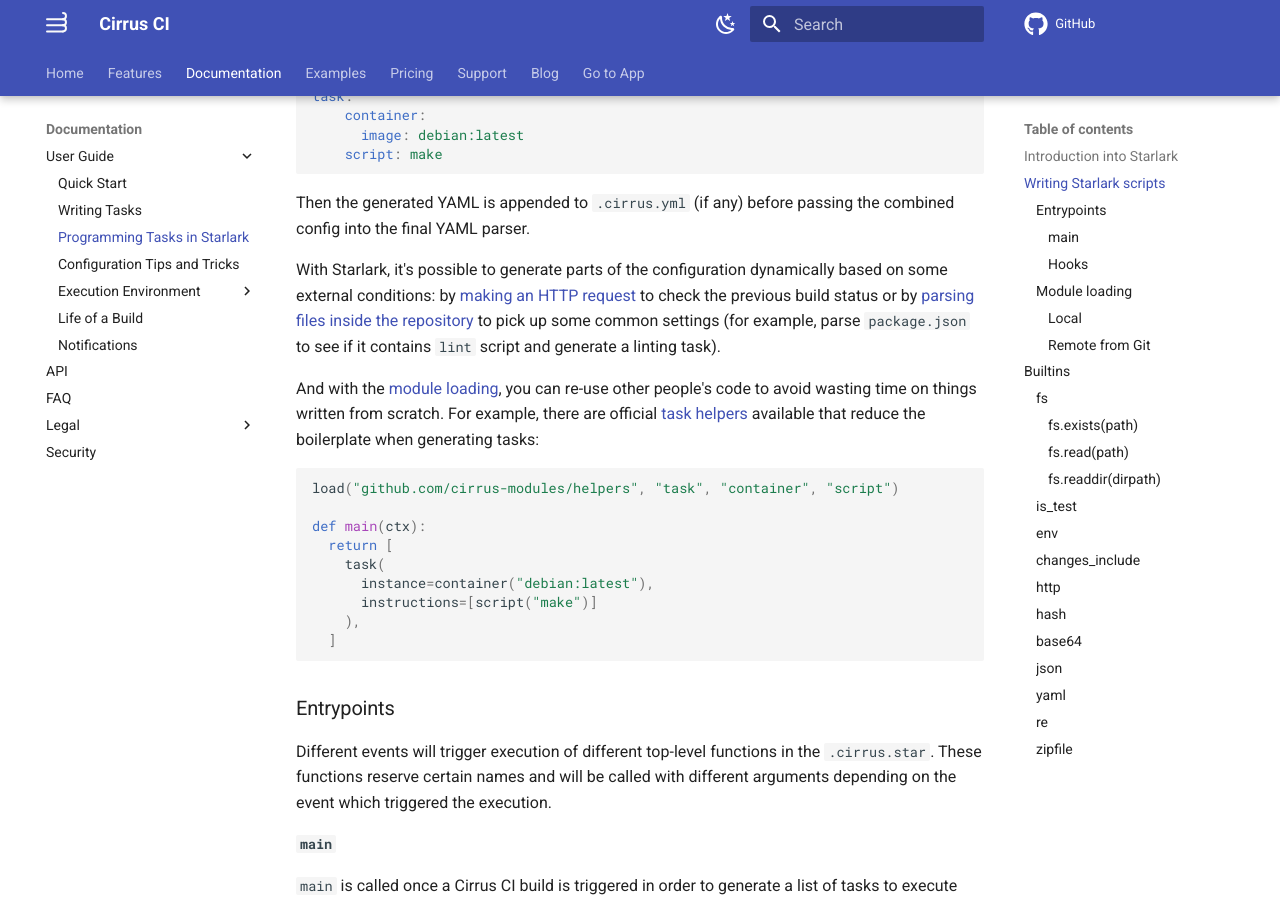
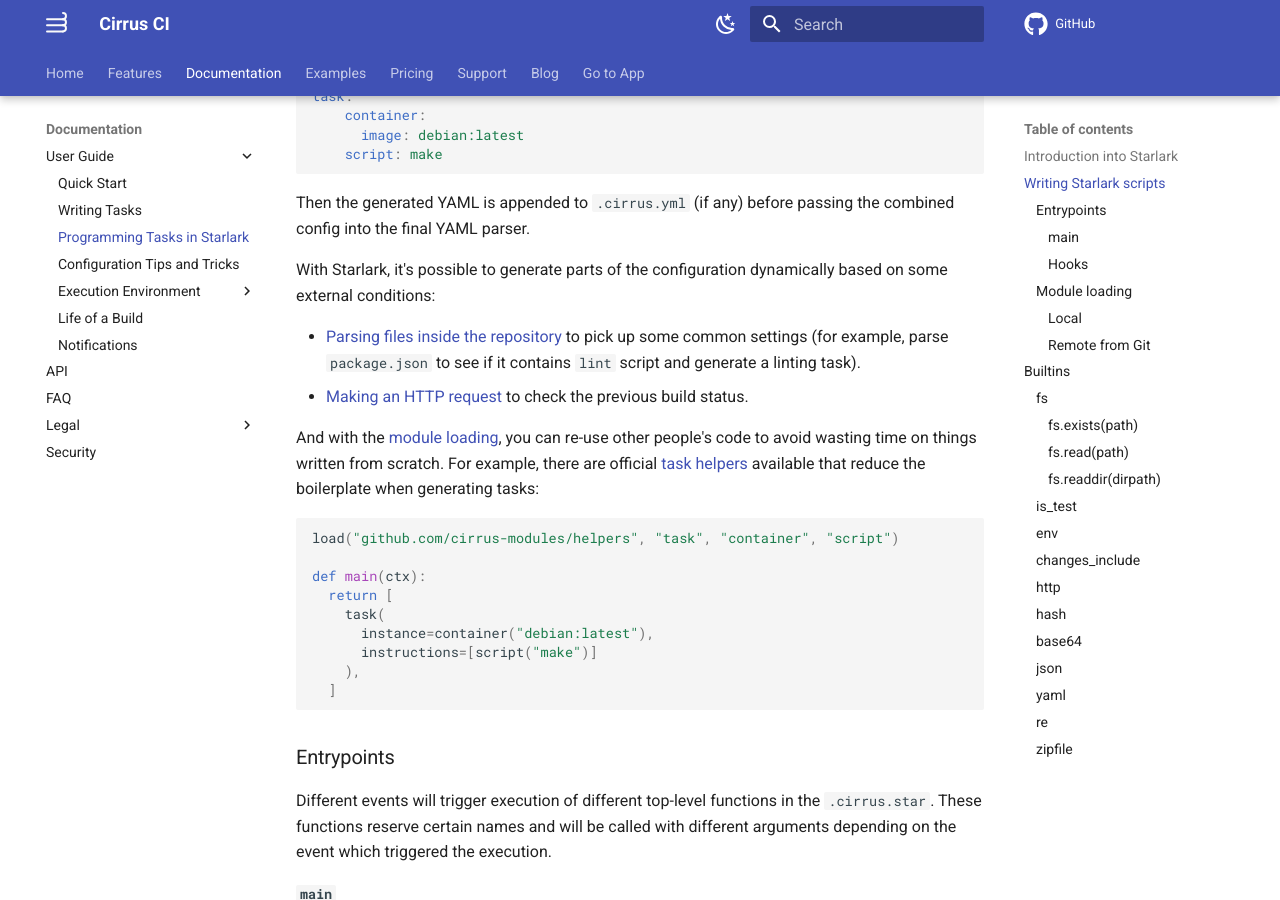
Before and after one commit to cirruslabs/cirrus-ci-docs, an MkDocs documentation site: the page built from docs/guide/programming-tasks.md, in a window 1280 px wide and 900 px high, scrolled down 1144 px. Built offline with MkDocs 1.6.1 and Material for MkDocs 9.7.7, drawn with Linux system fonts in a browser that asks for light colours; comment, search, counter and statistics services are not loaded.

Commit message:
Simplify sentence with a list

```diff
--- a/docs/guide/programming-tasks.md
+++ b/docs/guide/programming-tasks.md
@@ -44,8 +44,10 @@ task:
 
 Then the generated YAML is appended to `.cirrus.yml` (if any) before passing the combined config into the final YAML parser.
 
-With Starlark, it's possible to generate parts of the configuration dynamically based on some external conditions: by [making an HTTP request](#http) to check the previous build status
-or by [parsing files inside the repository](#fs) to pick up some common settings (for example, parse `package.json` to see if it contains `lint` script and generate a linting task).
+With Starlark, it's possible to generate parts of the configuration dynamically based on some external conditions:
+
+  * [Parsing files inside the repository](#fs) to pick up some common settings (for example, parse `package.json` to see if it contains `lint` script and generate a linting task).
+  * [Making an HTTP request](#http) to check the previous build status.
 
 And with the [module loading](#module-loading), you can re-use other people's code to avoid wasting time on things written from scratch.
 For example, there are official [task helpers](https://github.com/cirrus-modules/helpers) available that reduce the boilerplate when generating tasks:
```
